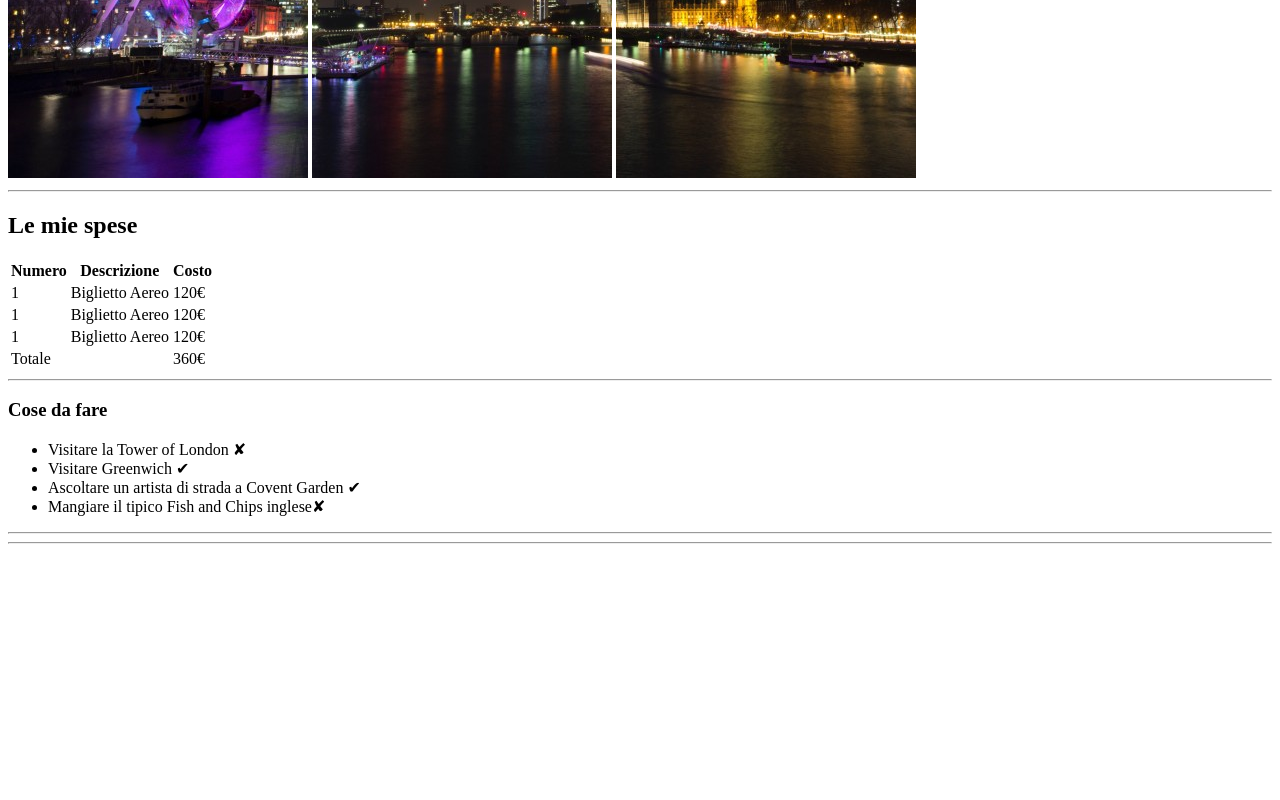
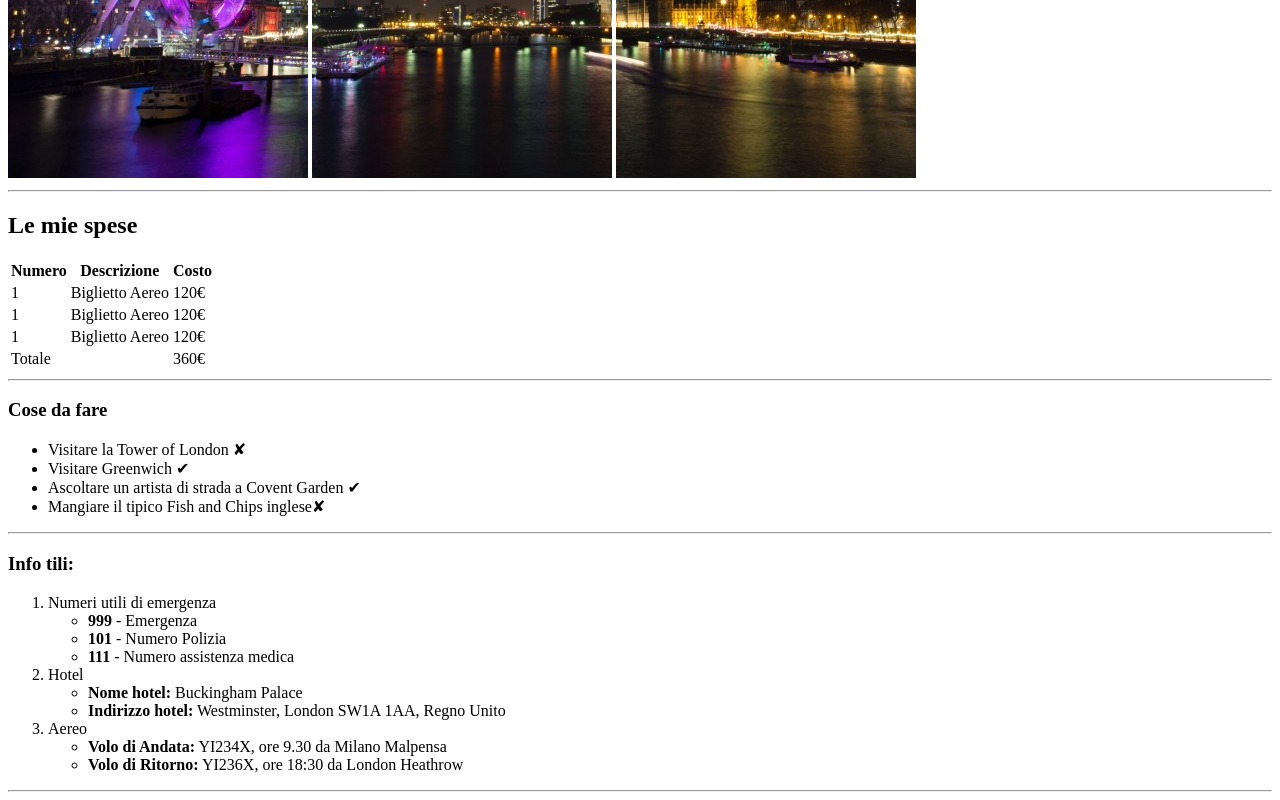
Before and after one commit to DarioGiusino/html-london-trip, a plain HTML site: page index.html in a window 1280 px wide. Shown: the part 502-1302 px from the top of the page. Before the commit the page ends 1054 px from the top, so only its background shows below. Drawn offline with Linux system fonts and the light colour scheme.

Commit message:
added third section

```diff
--- a/index.html
+++ b/index.html
@@ -68,7 +68,28 @@
         <hr>
 
         <section>
-            <!--info utili (ol+ul)-->
+            <h3>Info tili:</h3>
+            <ol>
+                <li>Numeri utili di emergenza
+                    <ul>
+                        <li><b>999</b> - Emergenza</li>
+                        <li><b>101</b> - Numero Polizia</li>
+                        <li><b>111</b> - Numero assistenza medica</li>
+                    </ul>
+                </li>
+                <li>Hotel
+                    <ul>
+                        <li><b>Nome hotel:</b> Buckingham Palace</li>
+                        <li><b>Indirizzo hotel:</b> Westminster, London SW1A 1AA, Regno Unito</li>
+                    </ul>
+                </li>
+                <li>Aereo
+                    <ul>
+                        <li><b>Volo di Andata:</b> YI234X, ore 9.30 da Milano Malpensa</li>
+                        <li><b>Volo di Ritorno:</b> YI236X, ore 18:30 da London Heathrow</li>
+                    </ul>
+                </li>
+            </ol>
         </section>
 
         <hr>
```
